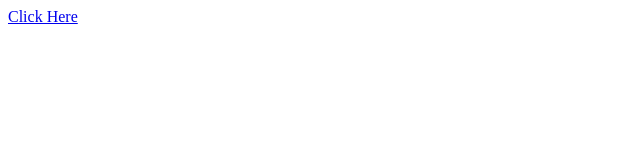
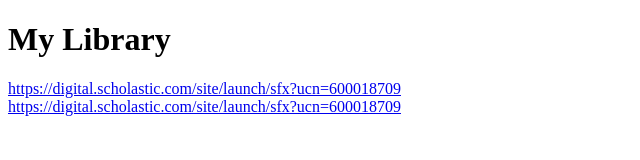
Before and after one commit to nbrinas-consultant/sample, a plain HTML site: page index.html in a window 1280 px wide. Shown: the whole page, without its empty margins (0-640 px from the left). Drawn offline with Linux system fonts and the light colour scheme.

Commit message:
Update index.html

```diff
--- a/index.html
+++ b/index.html
@@ -1,6 +1,9 @@
 <!DOCTYPE html>
 <html>
+<title>HTML Tutorial</title>
 <body>
-<a href="https://www.cnn.com">Click Here</a>
+  <h1>My Library</h1>
+  <a href="https://digital.scholastic.com/site/launch/sfx?ucn=600018709">https://digital.scholastic.com/site/launch/sfx?ucn=600018709</a><br/>
+  <a href="https://digital.scholastic.com/site/launch/sfx?ucn=600018709">https://digital.scholastic.com/site/launch/sfx?ucn=600018709</a><br/>
 </body>
 </html>
```
